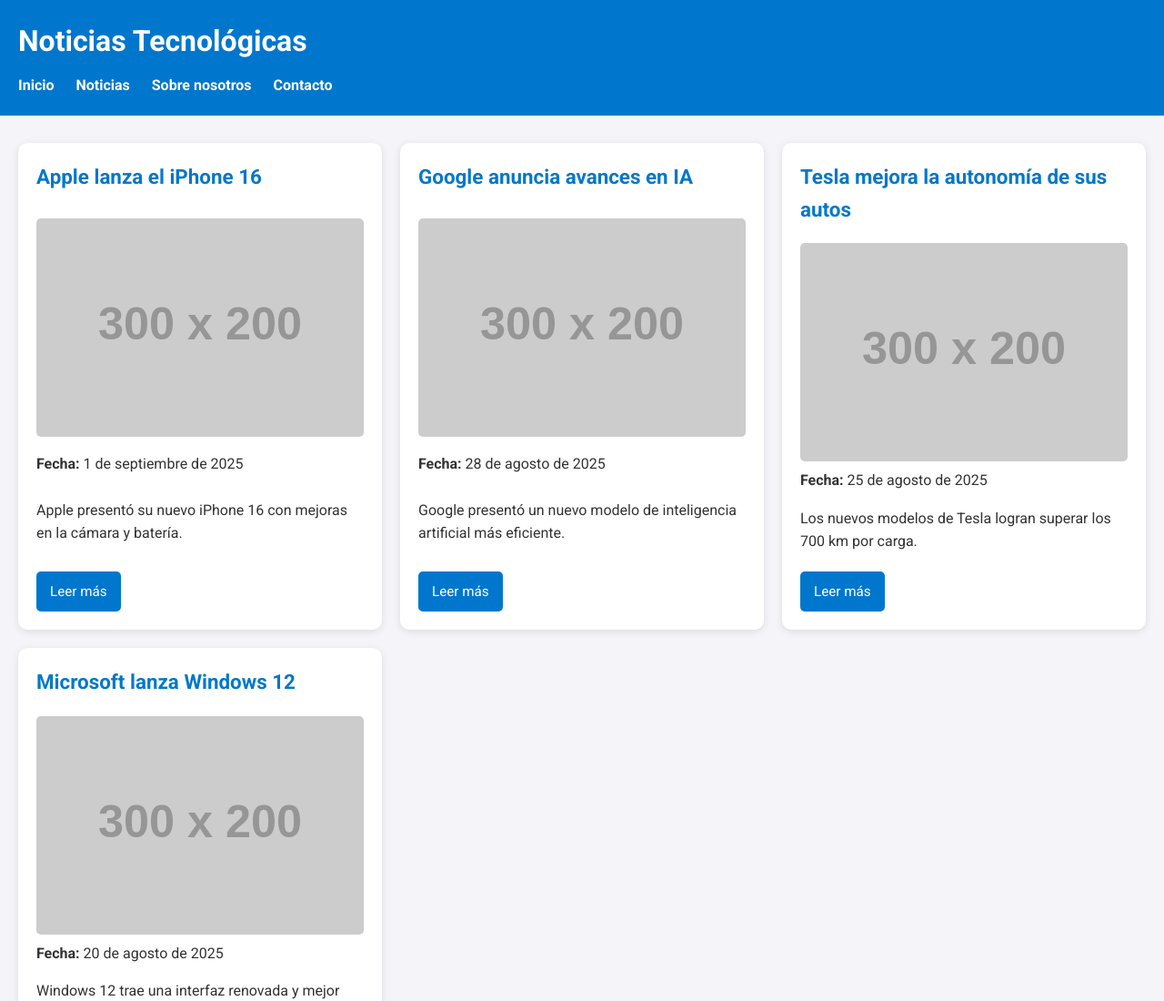
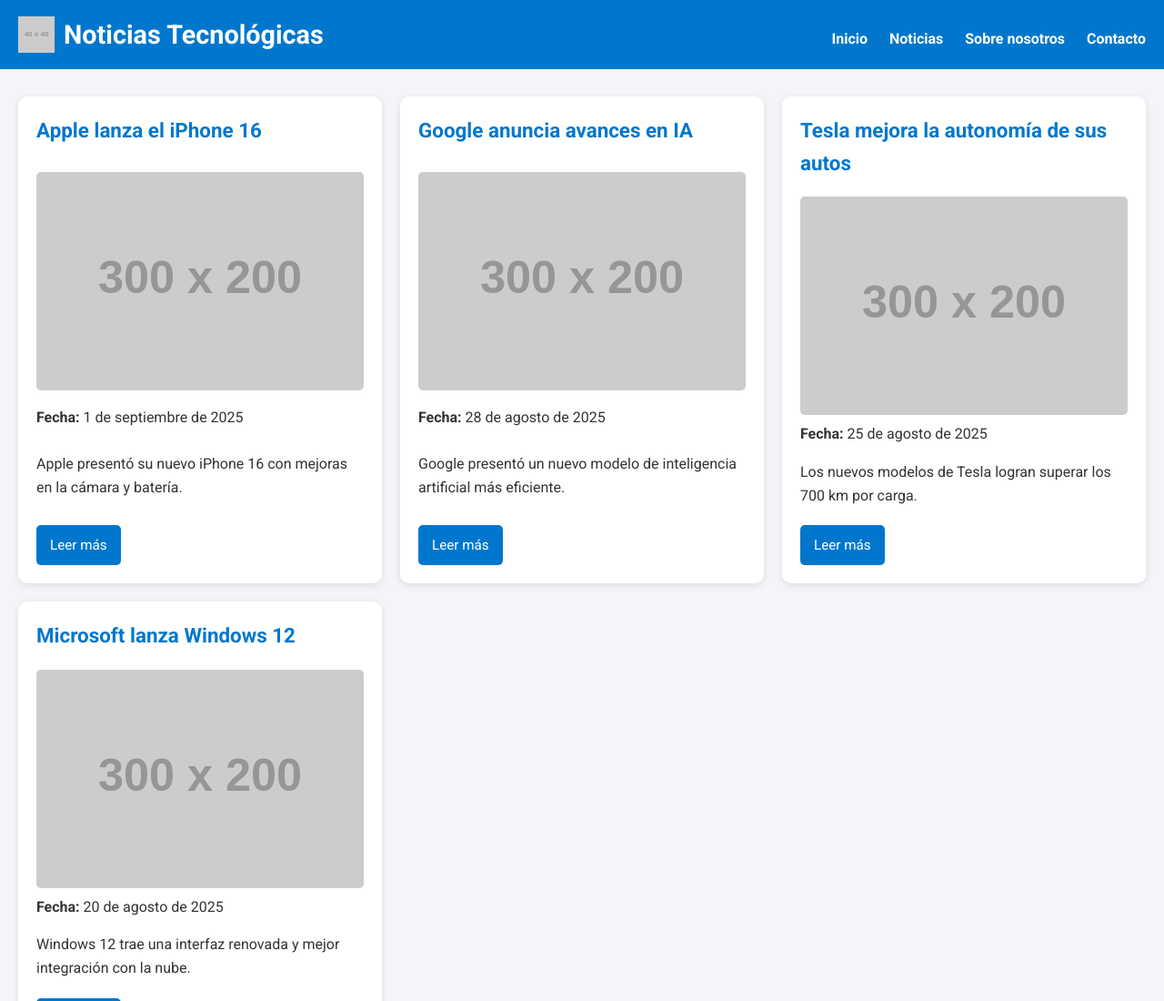
Before and after one commit to JereNa24/noticias_tecnologicas, a plain HTML site: page index.html in a window 1280 px wide. Shown: the top 1100 px of the page at 91% size. Drawn offline with Linux system fonts and the light colour scheme; placeholder pictures from the web are drawn by us.

Commit message:
Commit 7: Agregar logo ficticio en el encabezado

```diff
--- a/index.html
+++ b/index.html
@@ -20,11 +20,23 @@
         header {
             background: #0077cc;
             color: white;
-            padding: 20px;
+            padding: 15px 20px;
+            display: flex;
+            align-items: center;
+            justify-content: space-between;
+            flex-wrap: wrap;
         }
-        header h1 {
+        .logo {
+            display: flex;
+            align-items: center;
+        }
+        .logo img {
+            height: 40px;
+            margin-right: 10px;
+        }
+        .logo h1 {
             margin: 0;
-            font-size: 2rem;
+            font-size: 1.8rem;
         }
         nav {
             margin-top: 10px;
@@ -32,7 +44,7 @@
         nav a {
             color: white;
             text-decoration: none;
-            margin-right: 20px;
+            margin-left: 20px;
             font-weight: 700;
             font-size: 1rem;
         }
@@ -92,7 +104,10 @@
 </head>
 <body>
     <header>
-        <h1>Noticias Tecnológicas</h1>
+        <div class="logo">
+            <img src="https://via.placeholder.com/40" alt="Logo">
+            <h1>Noticias Tecnológicas</h1>
+        </div>
         <nav>
             <a href="#">Inicio</a>
             <a href="#">Noticias</a>
```
